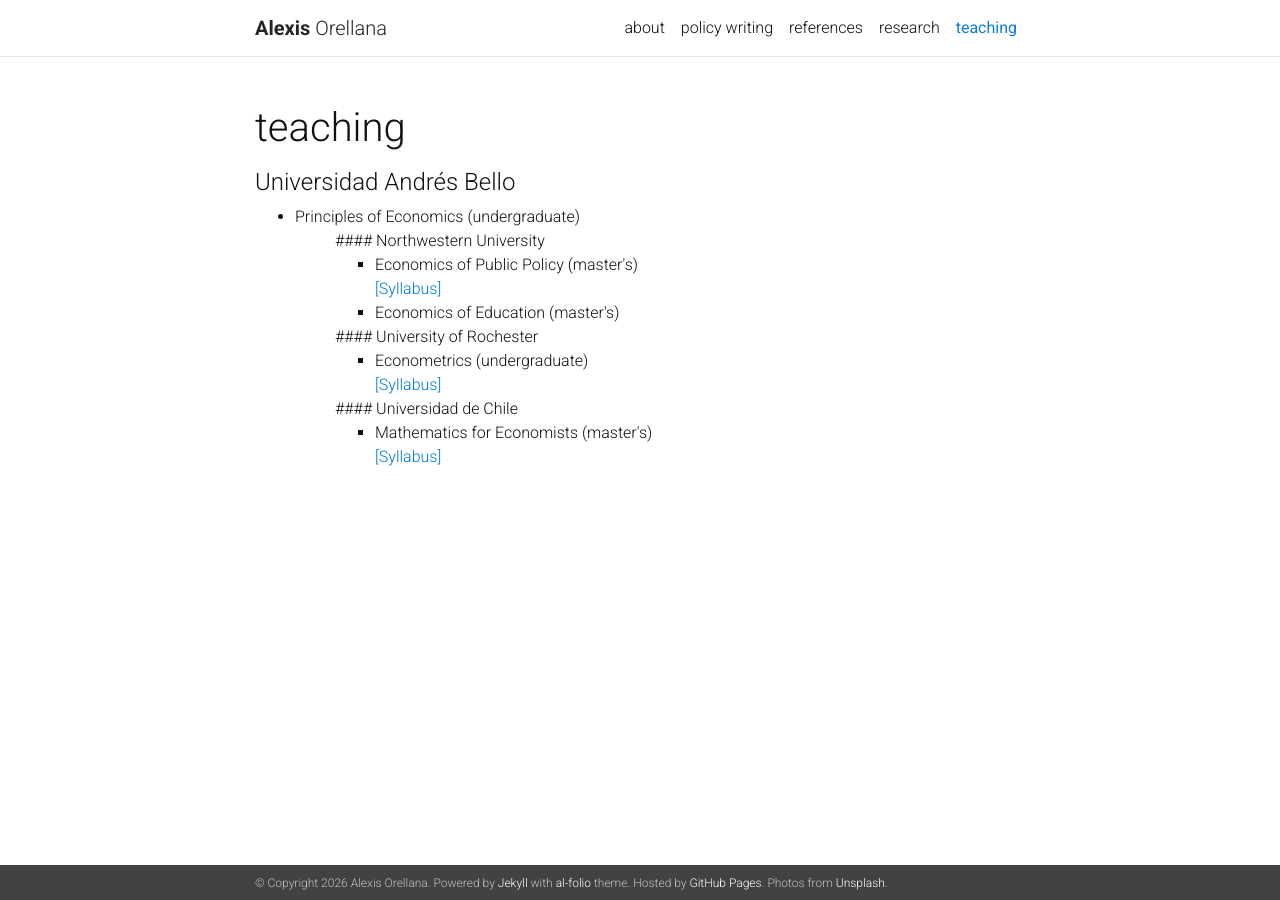
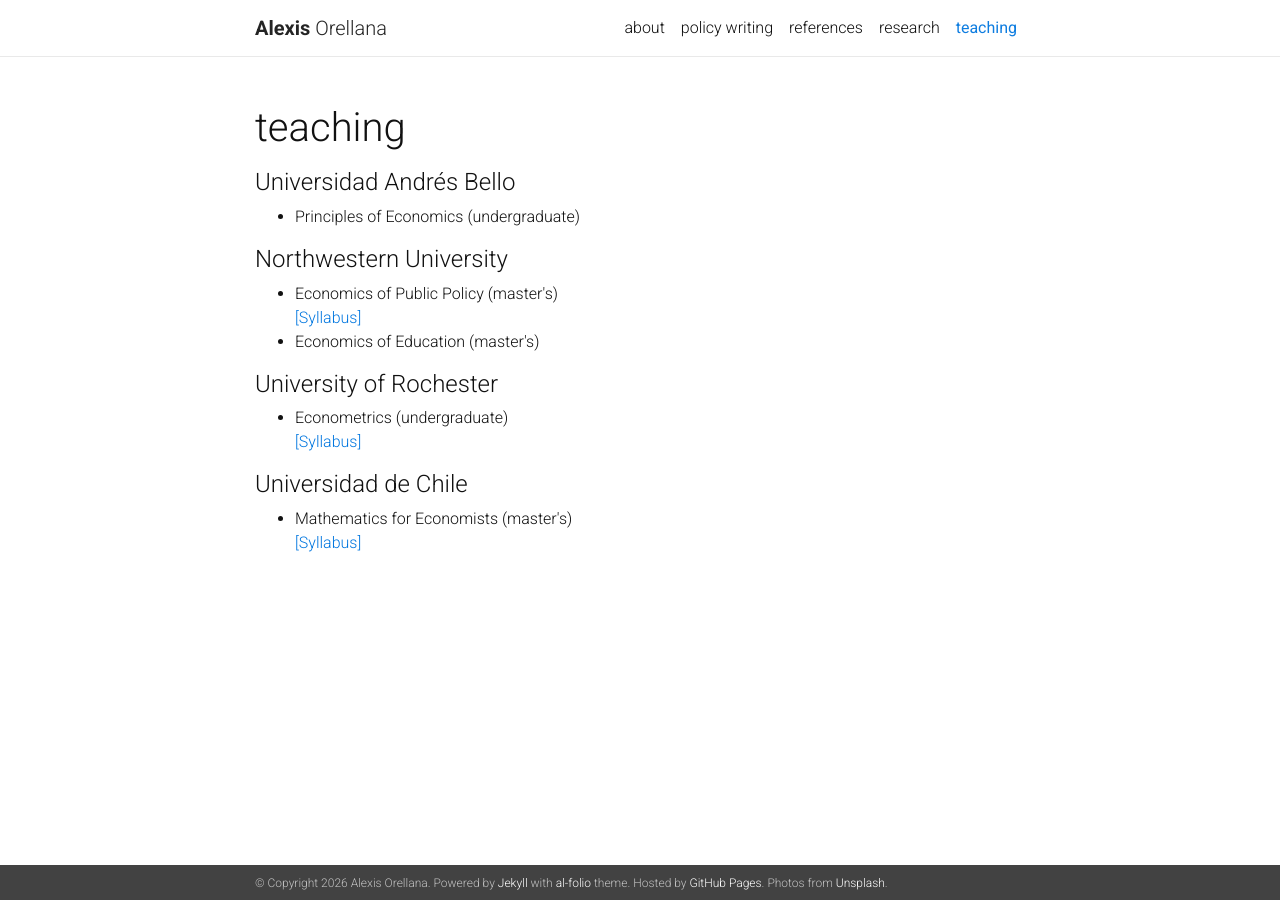
Before and after one commit to alexisorellana/alexisorellana.github.io, a Jekyll site: the page built from _pages/teaching.md, in a window 1280 px wide. Built offline with Jekyll 4.4.1, drawn with Linux system fonts in a browser that asks for light colours; nearby versions of some CDN libraries; a style sheet for code colours, icons or effects is not loaded.

Commit message:
update 10-30

```diff
--- a/_pages/teaching.md
+++ b/_pages/teaching.md
@@ -11,7 +11,7 @@ nav: true
 #### Universidad Andrés Bello
 <ul>
 <li> Principles of Economics (undergraduate) </li>
-<ul>
+</ul>
 
 #### Northwestern University
 <ul>
```
Also changed, not shown: _pages/research.md (+2 -0 lines).
